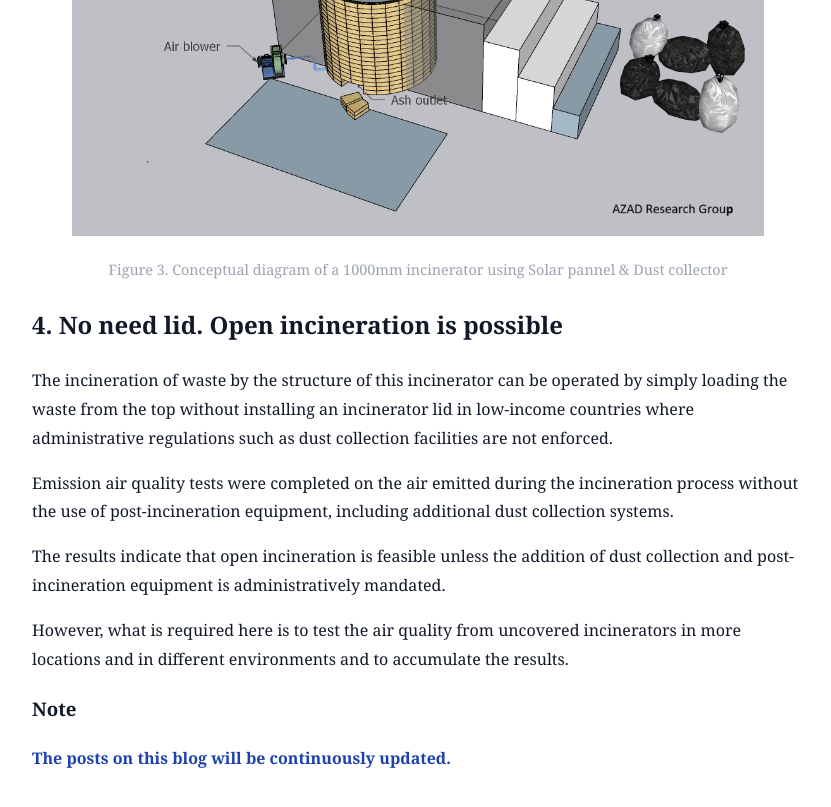
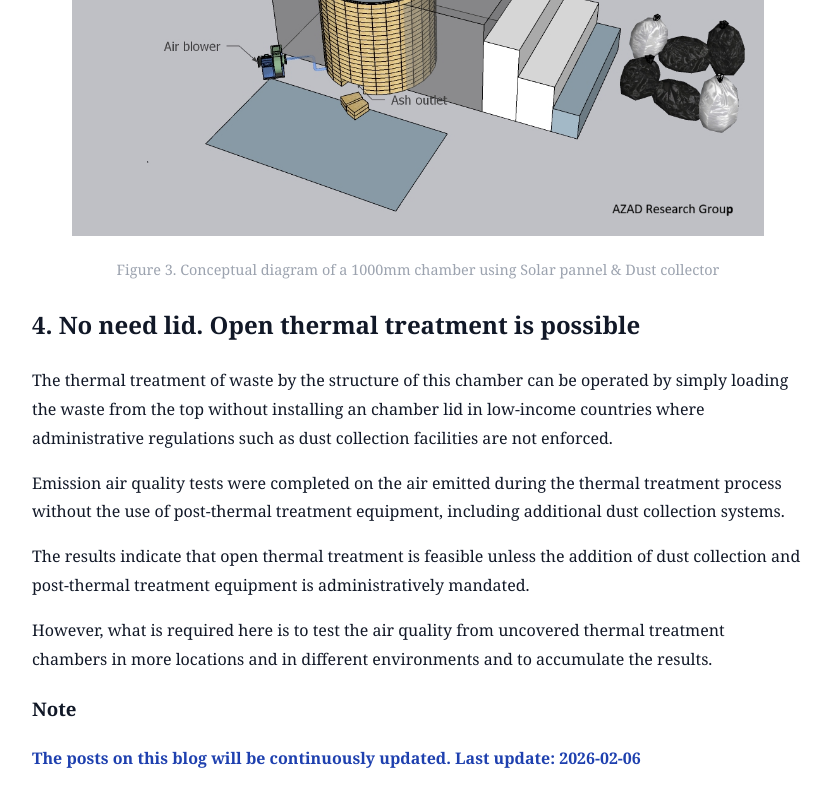
Before and after one commit to ssimsangmin49-creator/ecofriendly-polymer-compounds-incineration, a Jekyll site: the page built from _posts/2026-01-13-application.md, in a window 1280 px wide and 900 px high, scrolled down 2547 px. Shown: the top 807 px of the window, without its empty margins (222-1053 px from the left). Built offline with Jekyll 4.4.1, drawn with Linux system fonts in a browser that asks for light colours; some of the changed text lies outside the part shown.

Commit message:
Update terminology from incinerator to chamber

```diff
--- a/_posts/2026-01-13-application.md
+++ b/_posts/2026-01-13-application.md
@@ -8,35 +8,35 @@ label: "AZADrg Blog (Application report-01)"
 ## 1. Introduction
 
 This blog post presents a relatively inexpensive and convenient way to utilize
-this incineration technology in low-income countries.
+this thermal treatment technology in low-income countries.
 
 ## 2. Key Factors
 
-- Composition of the incinerator body using refractory bricks
+- Composition of the chamber body using refractory bricks
 - Use of solar energy
-- No need lid. Open incineration ia possible
+- No need lid. Open thermal treatment is possible
 
-## 3. Composition of the incinerator body using refractory bricks
+## 3. Composition of the chamber body using refractory bricks
 
 ### 3-a. Refractory Brick Manufacturing
 
-- Specifications of the Manufacturing Incinerator: Diameter: 1000mm, Height: 1300mm
+- Specifications of the Manufacturing Chamber: Diameter: 1000mm, Height: 1300mm
 - Minimum Required Quantity: 560PCS
 
 <figure style="text-align:center;">
   <img src="{{ '/assets/images/refractory-brick.png' | relative_url }}"
-       alt="The incinerator body using refractory bricks"
+       alt="The chamber body using refractory bricks"
         style="max-width:700px; width:100%;">
   <figcaption style="
     margin-top:0.75rem;
     font-size:0.9rem;
     color:#9ca3af;
     ">
-  Figure 1. Basic refractory bricks for manufacturing a 1000mm incinerator
+  Figure 1. Basic refractory bricks for manufacturing a 1000mm thermal treatment chamber
   </figcaption>
 </figure>
 
-### 3-b. Conceptual diagram of a 1000mm incinerator using refractory bricks
+### 3-b. Conceptual diagram of a 1000mm chamber using refractory bricks
 
 - The number of refractory bricks loaded is 20
 - Unlike the image, each stage must be loaded at a different angle
@@ -50,12 +50,12 @@ this incineration technology in low-income countries.
     font-size:0.9rem;
     color:#9ca3af;
     ">
-  Figure 2. Conceptual diagram of a 1000mm incinerator using refractory bricks
+  Figure 2. Conceptual diagram of a 1000mm chamber using refractory bricks
   </figcaption>
 </figure>
 
 
-### 3-c. Conceptual diagram of a 1000mm incinerator using Solar pannel & Dust collxctor
+### 3-c. Conceptual diagram of a 1000mm chamber using Solar pannel & Dust collxctor
 
 - This image is a concept image. Detailed data on solar panels and dust collectors
   must be compiled from accurate data on related technologies.
@@ -69,27 +69,28 @@ this incineration technology in low-income countries.
     font-size:0.9rem;
     color:#9ca3af;
     ">
-  Figure 3. Conceptual diagram of a 1000mm incinerator using Solar pannel & Dust collector
+  Figure 3. Conceptual diagram of a 1000mm chamber using Solar pannel & Dust collector
   </figcaption>
 </figure>
 
-## 4. No need lid. Open incineration is possible
+## 4. No need lid. Open thermal treatment is possible
 
-The incineration of waste by the structure of this incinerator can be operated
-by simply loading the waste from the top without installing an incinerator lid
+The thermal treatment of waste by the structure of this chamber can be operated
+by simply loading the waste from the top without installing an chamber lid
 in low-income countries where administrative regulations such as dust collection facilities are not enforced.
 
-Emission air quality tests were completed on the air emitted during the incineration process
-without the use of post-incineration equipment, including additional dust collection systems.
+Emission air quality tests were completed on the air emitted during the thermal treatment process
+without the use of post-thermal treatment equipment, including additional dust collection systems.
 
-The results indicate that open incineration is feasible unless the addition of dust collection
-and post-incineration equipment is administratively mandated.
+The results indicate that open thermal treatment is feasible unless the addition of dust collection
+and post-thermal treatment equipment is administratively mandated.
 
-However, what is required here is to test the air quality from uncovered incinerators
+However, what is required here is to test the air quality from uncovered thermal treatment chambers
 in more locations and in different environments and to accumulate the results.
 
 ### Note
 
 <span style="color:#1e40af; font-weight:bold;">
 The posts on this blog will be continuously updated.
+Last update: 2026-02-06
 </span>
```
